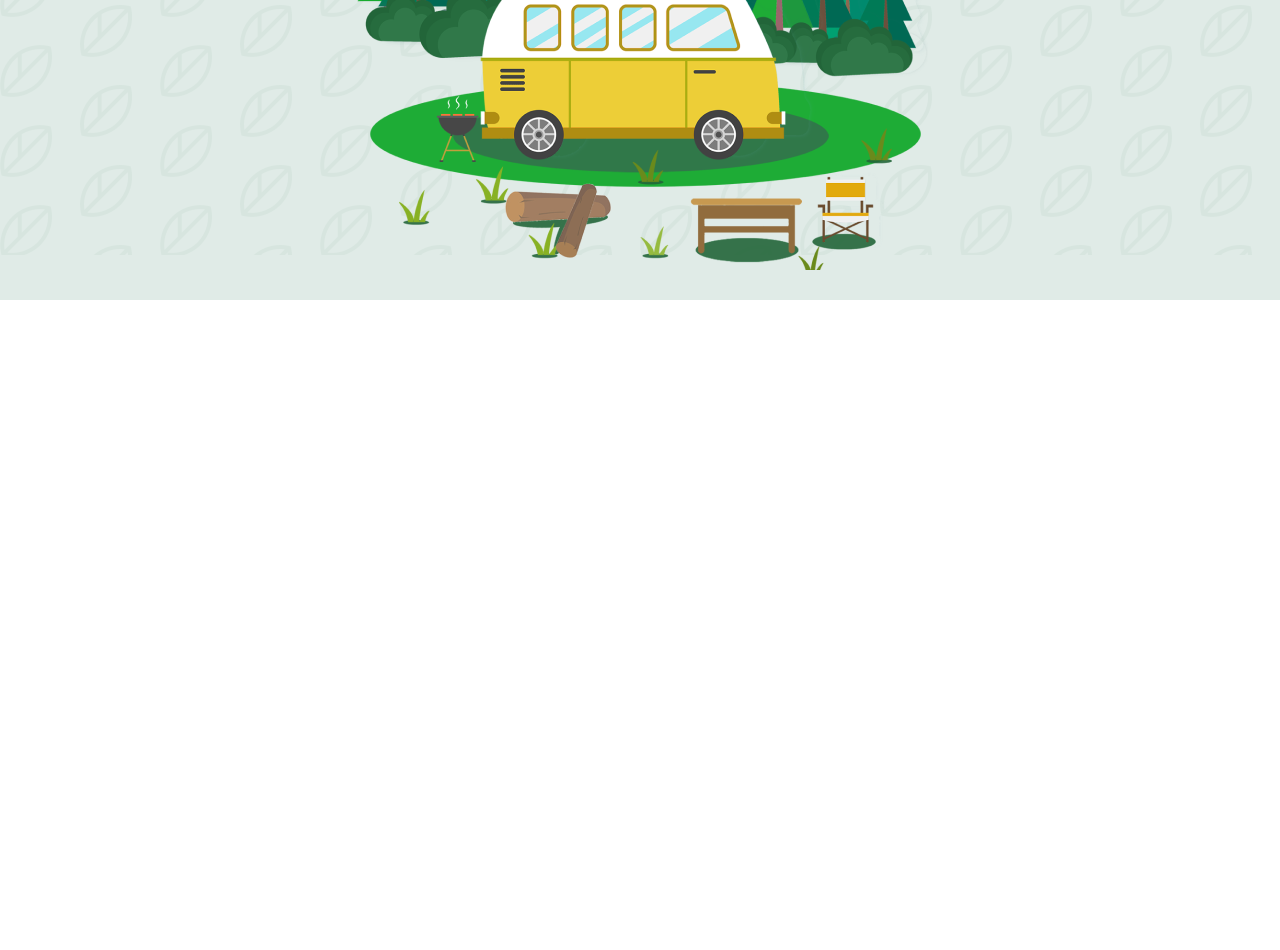
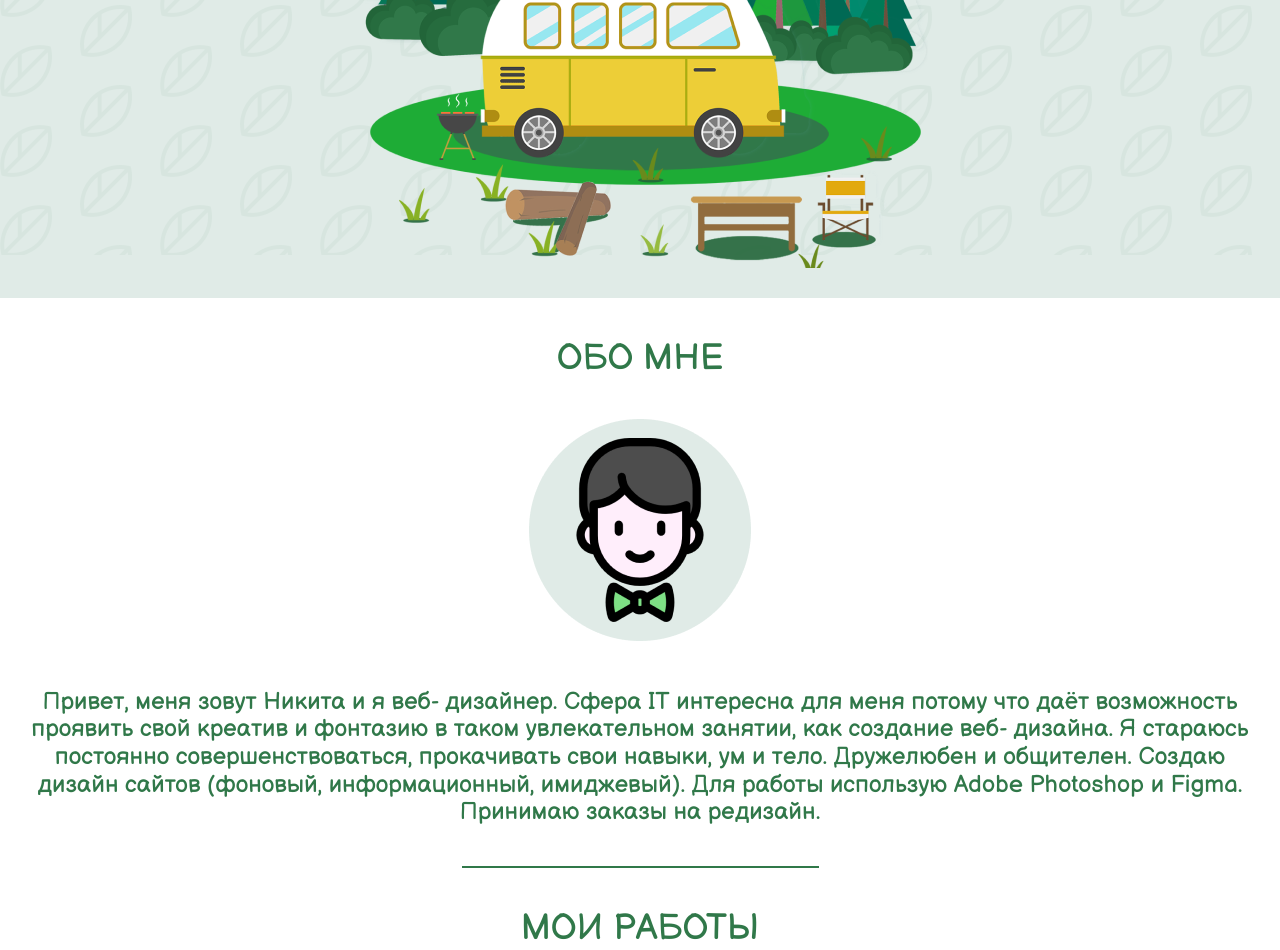
Before and after one commit to Uoota/myRepository007, a plain HTML site: page index.html in a window 1280 px wide. Shown: the part 595-1545 px from the top of the page. Before the commit the page ends 895 px from the top, so only its background shows below. Drawn offline with Linux system fonts and the light colour scheme.

Commit message:
Обо мне

```diff
--- a/css/main.css
+++ b/css/main.css
@@ -5,7 +5,7 @@ body {
 }
 
 .container {
-  max-width: 1236px;
+  max-width: 1240px;
   margin: 0 auto;
 }
 
@@ -23,7 +23,6 @@ li {
 
 a {
   text-decoration: none;
-  transform: all 0.5s ease;
 }
 
 .nav {
@@ -37,7 +36,24 @@ a {
 }
 
 .menu__item {
+  position: relative;
   margin-right: 31px;
+}
+
+.menu__item:after {
+  content: "";
+  position: absolute;
+  left: 0;
+  bottom: -2px;
+  z-index: 1;
+
+  display: block;
+  width: 100%;
+  height: 2px;
+
+  background-color: #307849;
+  opacity: 0;
+  transition: opacity 0.5s ease;
 }
 
 .menu__item a {
@@ -47,10 +63,8 @@ a {
   text-transform: uppercase;
 }
 .menu__item a:hover {
+  opacity: 1;
   border-bottom: 2px solid #307849;
-}
-
-.logo {
 }
 
 .offer__title {
@@ -77,9 +91,54 @@ a {
   width: 357px;
   left: 542px;
   margin-top: 23px;
+  border: 0;
 }
 
 .pic {
   margin-top: 39px;
   text-align: center;
 }
+
+.features {
+  background: #fff;
+}
+
+.features__title {
+  font-size: 36px;
+  font-weight: 400;
+  letter-spacing: 15%;
+  text-transform: uppercase;
+  text-align: center;
+  margin-top: 40px;
+}
+
+.features__pic {
+  margin-top: 40px;
+  text-align: center;
+}
+
+.features__text {
+  font-size: 24px;
+  font-weight: 400;
+  letter-spacing: 15%;
+  margin-top: 40px;
+  text-align: center;
+}
+
+.features__hr {
+  background-color: #307849;
+  height: 2px;
+  width: 357px;
+  left: 542px;
+  margin-top: 40px;
+  border: 0;
+}
+
+.portfolio__title {
+  font-size: 36px;
+  font-weight: 400;
+  letter-spacing: 15%;
+  text-transform: uppercase;
+  text-align: center;
+  margin-top: 40px;
+}
--- a/index.html
+++ b/index.html
@@ -47,11 +47,26 @@
                     <img src="img/busimg.png" alt="Атобас">
                 </div>
             </div>
-
         </div>
    </header>
     <section class="features" id="features">
         <div class="container">
+            <div class="features__title">
+                Обо мне
+            </div>
+            <div class="features__pic">
+                <img src="img/centerimglogo.png" alt="Лицо">
+            </div>
+            <div class="features__text">
+                <p>Привет, меня зовут Никита и  я веб- дизайнер. Сфера IT интересна для меня потому что даёт возможность проявить свой креатив и фонтазию в таком увлекательном занятии, как создание веб- дизайна. Я стараюсь постоянно совершенствоваться, прокачивать свои навыки, ум и тело. Дружелюбен и общителен. Создаю дизайн сайтов (фоновый, информационный, имиджевый). Для работы использую Adobe Photoshop и Figma. Принимаю заказы на редизайн.</p>
+            </div>
+            <hr class="features__hr">
+            <div class="portfolio__title">
+                Мои работы
+            </div>
+
+
+
 
 
         </div>
```
